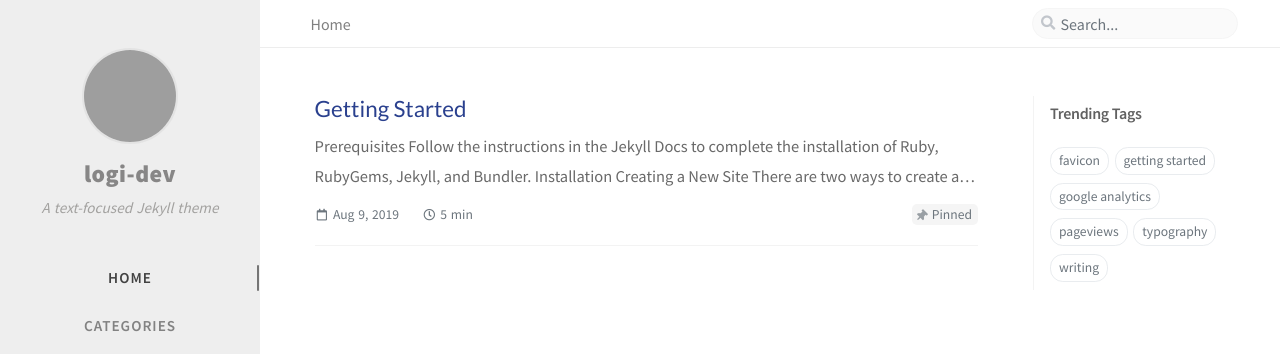
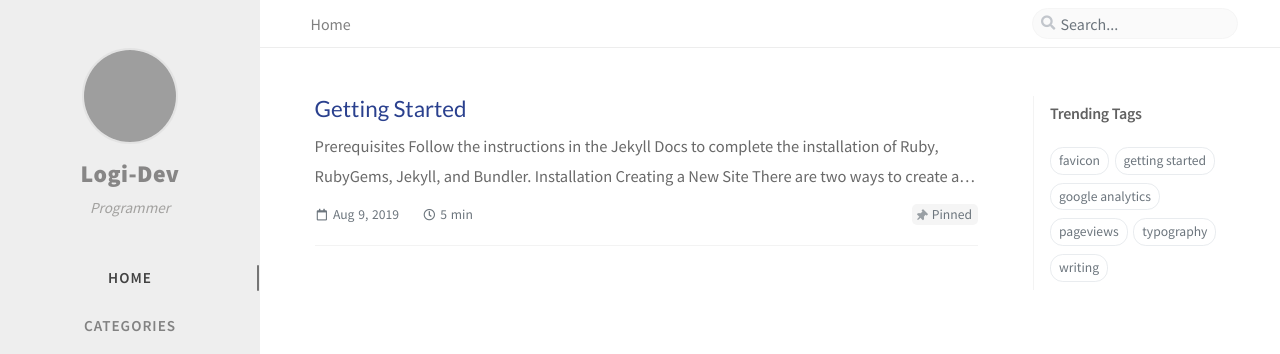
Before and after one commit to logi-dev/logi-dev.github.io, a Jekyll site: the page built from index.html, in a window 1280 px wide. Shown: the top 354 px of the page. Built offline with Jekyll 4.4.1, drawn with Linux system fonts in a browser that asks for light colours; nearby versions of some CDN libraries; comment, search, counter and statistics services are not loaded; grey boxes are pictures that could not be loaded.

Commit message:
no message

```diff
--- a/_config.yml
+++ b/_config.yml
@@ -5,7 +5,7 @@
 
 # Change the following value to '/PROJECT_NAME' ONLY IF your site type is GitHub Pages Project sites
 # and doesn't have a custom domain.
-baseurl: '/logi-dev'
+baseurl: ''
 
 # The language of the webpage › http://www.lingoes.net/en/translator/langcode.htm
 # If it has the same name as one of the files in folder `_data/locales`, the layout language will also be changed,
@@ -18,9 +18,9 @@
 # jekyll-seo-tag settings › https://github.com/jekyll/jekyll-seo-tag/blob/master/docs/usage.md
 # ↓ --------------------------
 
-title: logi-dev                          # the main title
+title: Logi-Dev                          # the main title
 
-tagline: A text-focused Jekyll theme   # it will display as the sub-title
+tagline: Programmer   # it will display as the sub-title
 
 description: >-                        # used by seo meta and the atom feed
   A minimal, portfolio, sidebar,
@@ -31,7 +31,7 @@
 url: 'https://logi-dev.github.io'
 
 github:
-  username: logi-dev             # change to your github username
+  username: github_username             # change to your github username
 
 twitter:
   username: twitter_username            # change to your twitter username
```
